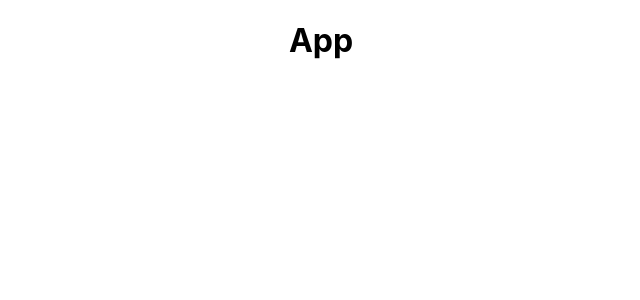
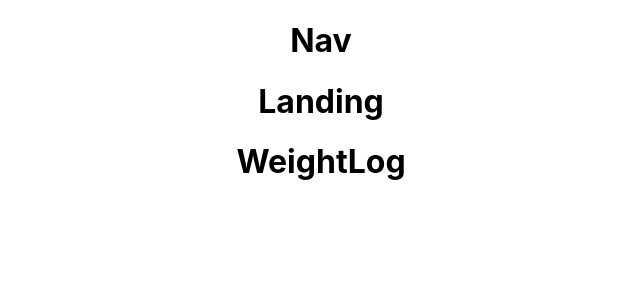
Before and after one commit to mghaby/heartline-react, a React (Create React App) app: page / in a window 1280 px wide. Shown: the top 300 px of the page, without its empty margins (319-959 px from the left). Built offline with nearby package versions, Linux system fonts and the light colour scheme.

Commit message:
react components updated

```diff
--- a/src/App.js
+++ b/src/App.js
@@ -1,10 +1,12 @@
-import logo from './logo.svg';
 import './App.css';
+import Landing from './Landing';
+import Nav from './Nav';
 
 function App() {
   return (
     <div className="App">
-      <h1>App</h1>
+      <Nav />
+      <Landing />
     </div>
   );
 }
--- a/src/Landing.js
+++ b/src/Landing.js
@@ -1,8 +1,11 @@
-
+import WeightLog from './WeightLog';
 
 function Landing() {
     return(
+        <div>
         <h1>Landing</h1>
+        <WeightLog />
+        </div>
     )
 }
 
```
Also changed, not shown: src/logo.svg (deleted), 1 other file (tests, documents, lock files or other folders).
